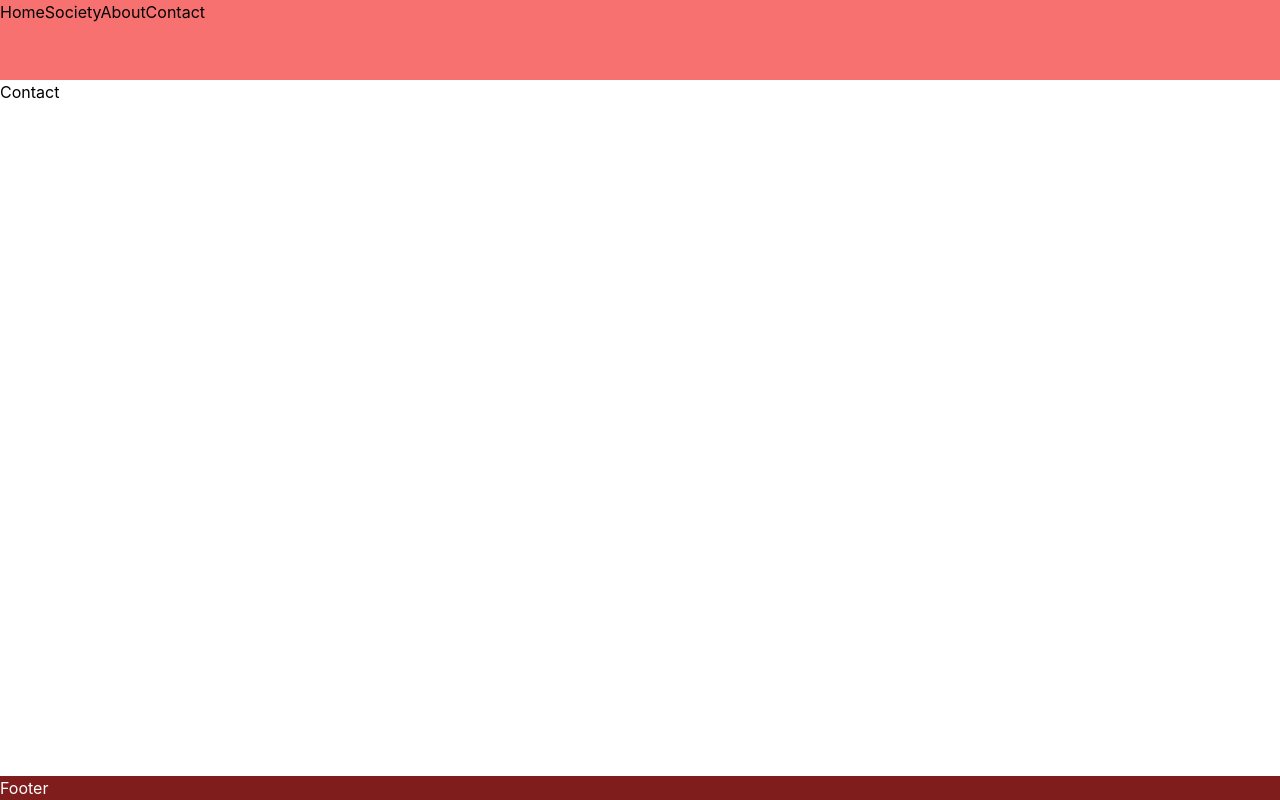
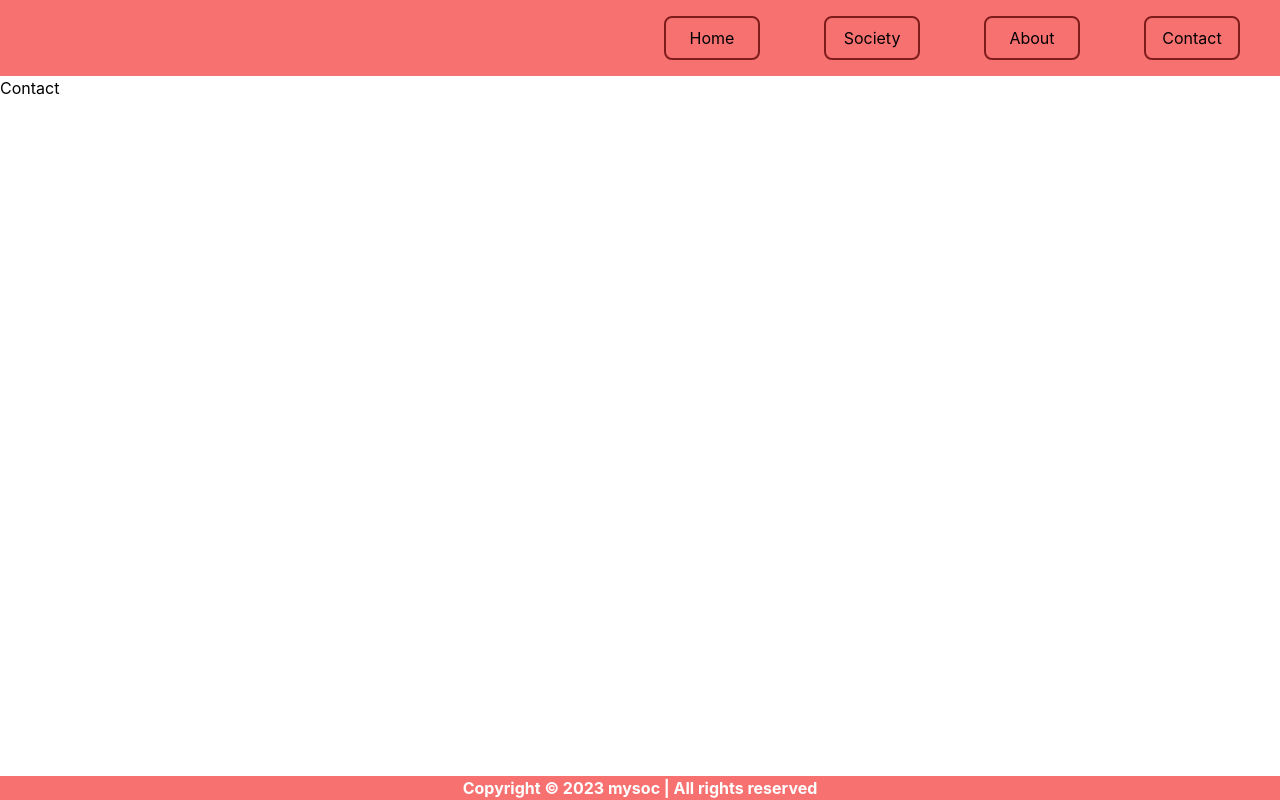
Before and after one commit to yashgokakkar99/MySociety, a React (Create React App) app in the folder mysoc/: page /contact in a window 1280 px wide. Built offline with nearby package versions, Linux system fonts and the light colour scheme.

Commit message:
Navbar updated

```diff
--- a/mysoc/src/components/Footer.jsx
+++ b/mysoc/src/components/Footer.jsx
@@ -2,7 +2,7 @@ import React from 'react'
 
 function Footer() {
   return (
-    <div className="fixed bottom-0 w-full bg-red-900 text-white h-15">Footer</div>
+    <div className="fixed bottom-0 w-full bg-red-400 text-white h-18 flex justify-center text-red-900 font-bold">Copyright © 2023 mysoc | All rights reserved</div>
   )
 }
 
--- a/mysoc/src/components/Navbar.jsx
+++ b/mysoc/src/components/Navbar.jsx
@@ -1,15 +1,23 @@
-import React from 'react'
+import React from "react";
 import { Link } from "react-router-dom";
 
 function Navbar() {
   return (
-    <div className="sticky bg-red-400 fixed h-20 w-full -top-10">
-        <Link classNmae="menu" to={"/"}>Home</Link>
-        <Link classNmae="menu" to={"/society"}>Society</Link>
-        <Link classNmae="menu" to={"/about"}>About</Link>
-        <Link classNmae="menu" to={"/contact"}>Contact</Link>
+    <div className="sticky bg-red-400 fixed  w-full space-x-16 px-10 flex item-center justify-end py-4">
+      <Link className="menu border-2 p-2 hover:bg-red-200 rounded-lg hover:font-bold hover:text-red-700 border-red-900 w-24 flex justify-center" to={"/"}>
+        Home
+      </Link>
+      <Link className="menu border-2 p-2 hover:bg-red-200 rounded-lg hover:font-bold hover:text-red-700 border-red-900 w-24 flex justify-center" to={"/society"}>
+        Society
+      </Link>
+      <Link className="menu border-2 p-2 hover:bg-red-200 rounded-lg hover:font-bold hover:text-red-700 border-red-900 w-24 flex justify-center" to={"/about"}>
+        About
+      </Link>
+      <Link className="menu border-2 p-2 hover:bg-red-200 rounded-lg hover:font-bold hover:text-red-700 border-red-900 w-24 flex justify-center" to={"/contact"}>
+        Contact
+      </Link>
     </div>
-  )
+  );
 }
 
-export default Navbar
+export default Navbar;
```
